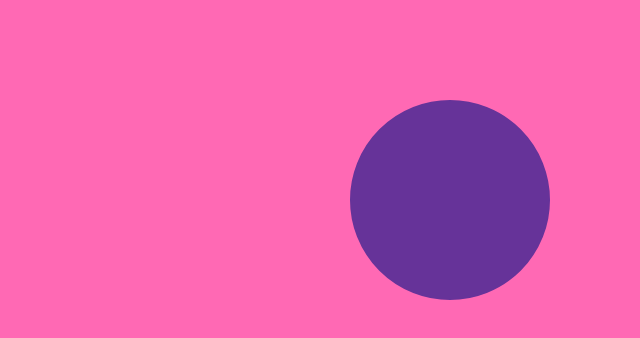
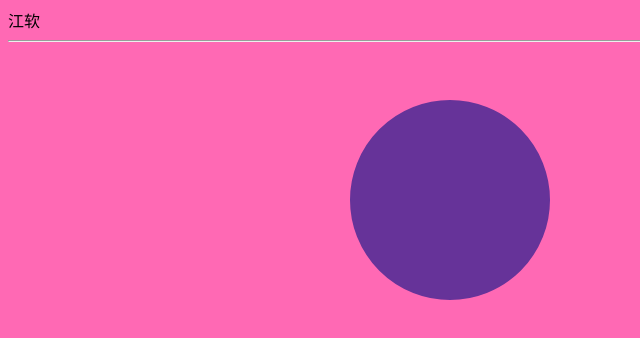
Before and after one commit to 896299533/web8, a plain HTML site: page 第十一次课/练习2.html in a window 1280 px wide. Shown: the whole page, without its empty margins (0-640 px from the left). Drawn offline with Linux system fonts and the light colour scheme.

Commit message:
水平线

```diff
--- a/第十一次课/练习2.html
+++ b/第十一次课/练习2.html
@@ -25,5 +25,9 @@
     <div class="main">
 
     </div>
+    <div>江软
+    <hr/>
+    <!-- 水平线 -->
+    </div>
 </body>
 </html>
```
